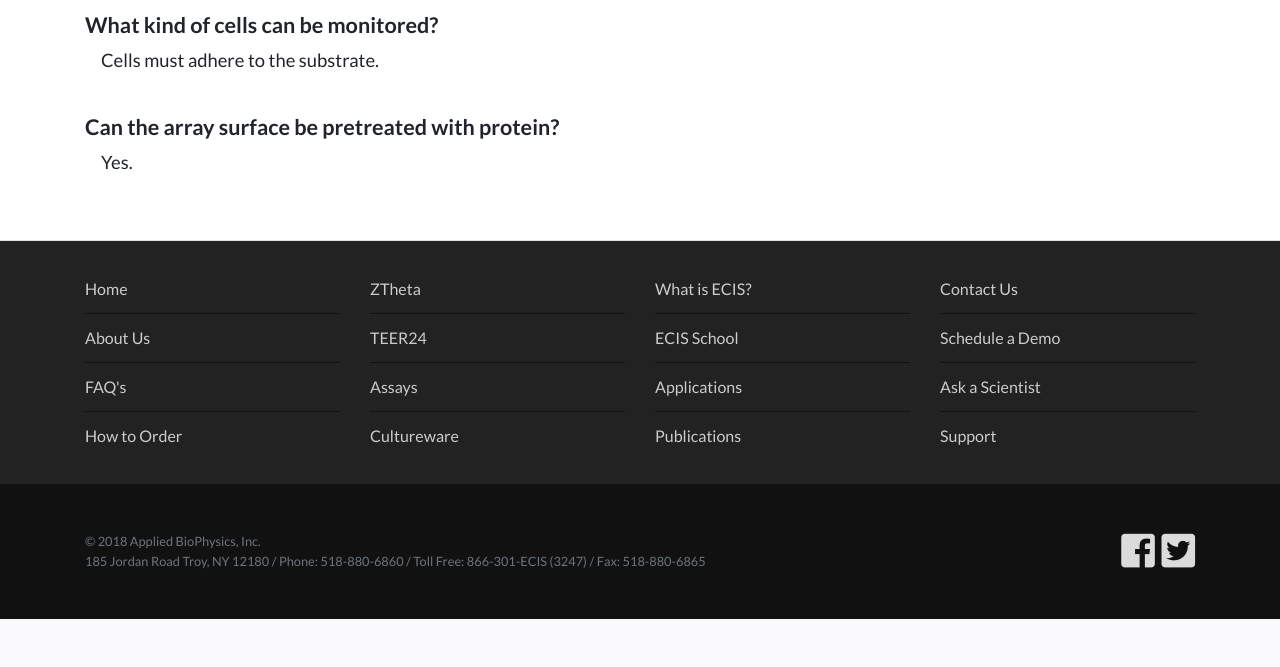
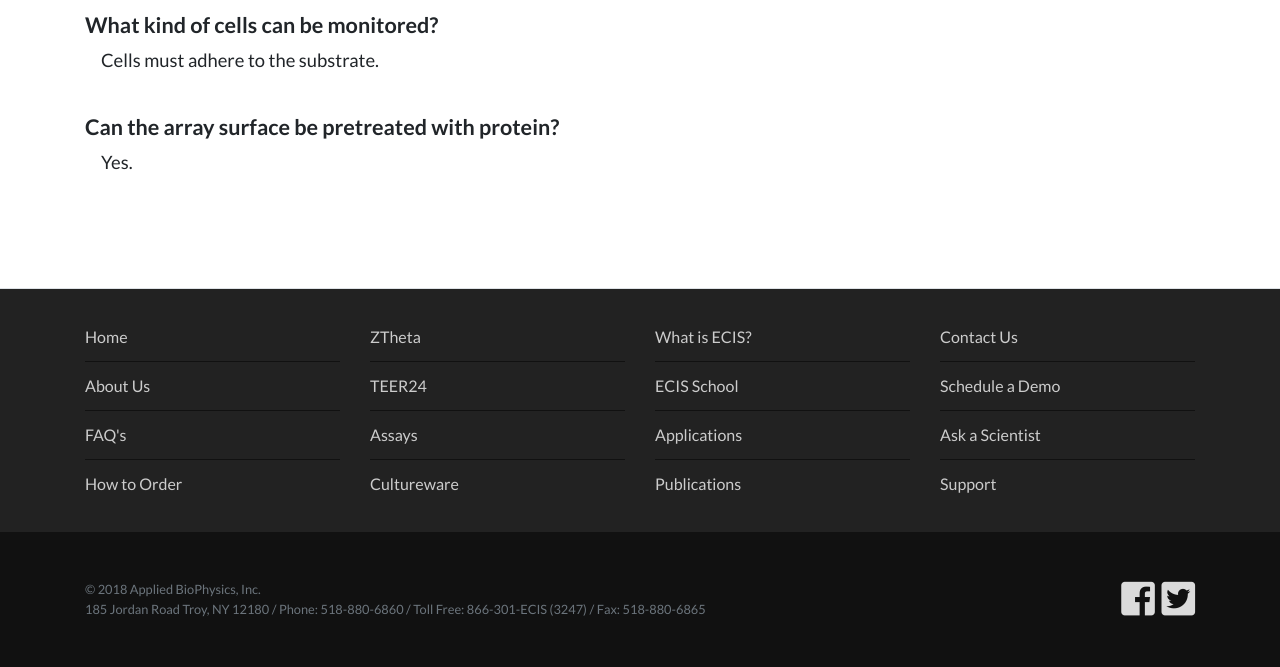
Before and after one commit to chrisdav6/AB, a PHP site: page /faqs.php in a window 1280 px wide. Shown: the part 1232-1899 px from the top of the page. Before the commit the page ends 1851 px from the top, so only its background shows below. Run offline with PHP 8.4, Linux system fonts and the light colour scheme; some libraries are stand-ins or nearby versions.

Commit message:
added bottom margin to content section

```diff
--- a/faqs.php
+++ b/faqs.php
@@ -39,7 +39,7 @@ $metaDesc = "Label-free Real-time Automated Cell-based assays powered by the tec
       </div>
     </section><!-- /technologyHeading -->
 
-    <section id="technologyContent" class="py-4 text-center text-md-left">
+    <section id="technologyContent" class="py-4 text-center text-md-left mb-5">
       <div class="container">
 
         <div class="row">
--- a/glossary.php
+++ b/glossary.php
@@ -39,7 +39,7 @@ $metaDesc = "Label-free Real-time Automated Cell-based assays powered by the tec
       </div>
     </section><!-- /technologyHeading -->
 
-    <section id="technologyContent" class="py-4 text-center text-md-left">
+    <section id="technologyContent" class="py-4 text-center text-md-left mb-5">
       <div class="container">
 
         <div class="row">
```
